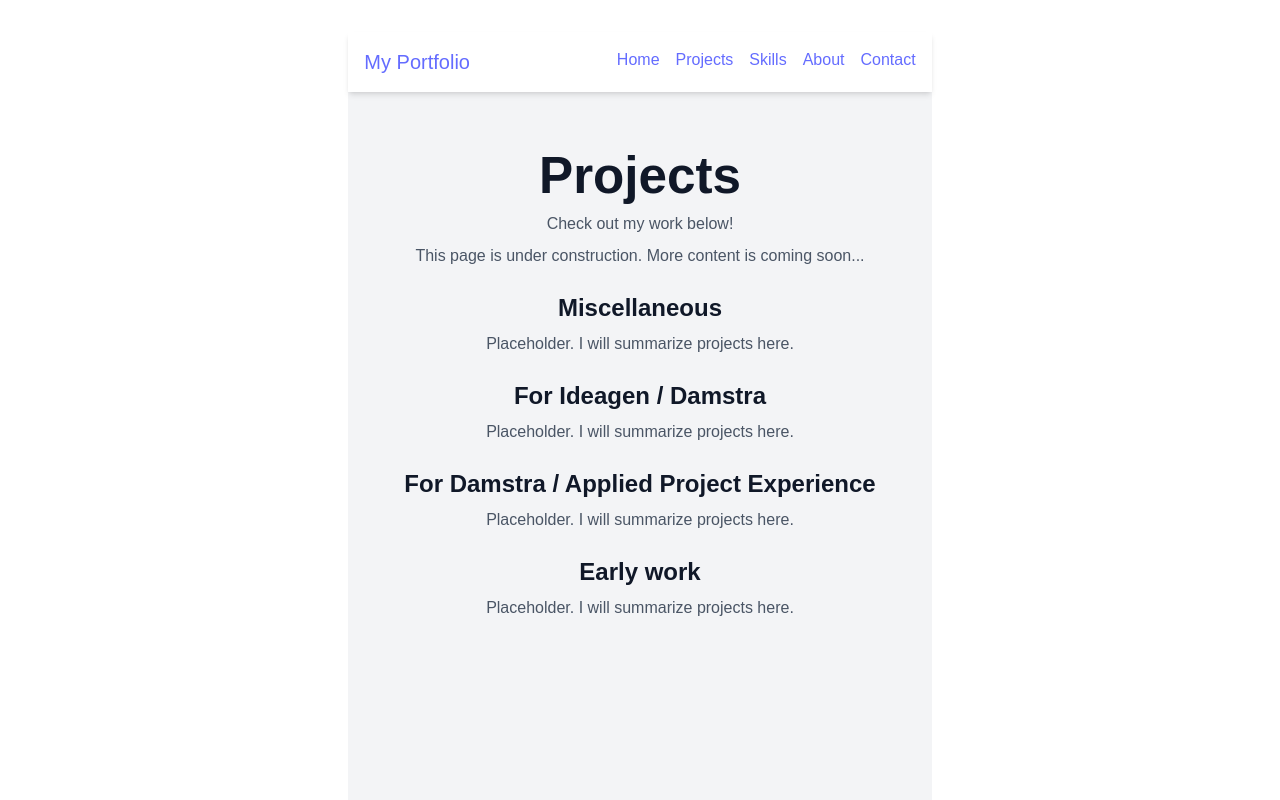
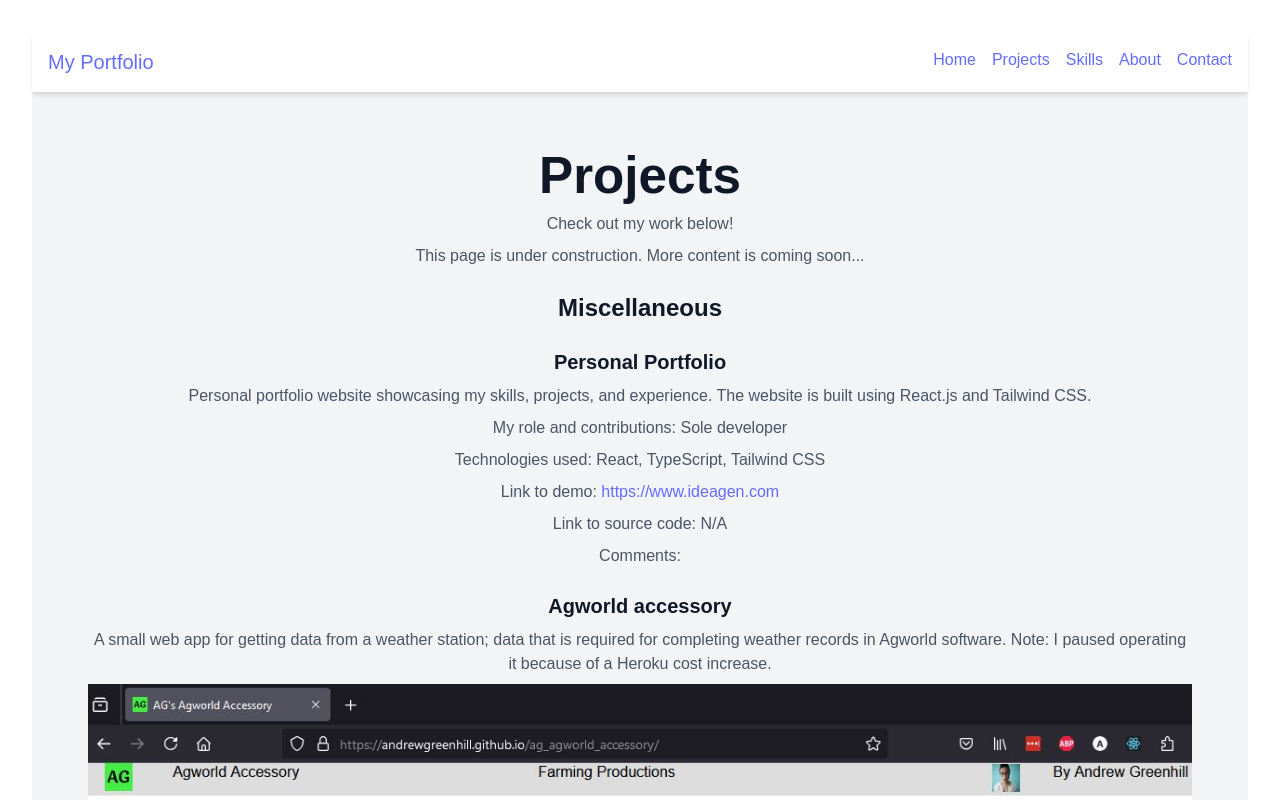
Before and after one commit to andrewgreenhill/ag-portfolio, a React (Vite) app: page /projects in a window 1280 px wide. Shown: the top 800 px of the page. Built offline with nearby package versions, Linux system fonts and the light colour scheme.

Commit message:
Create project data structure, with starter data, and adjust the projects display page to use that

```diff
--- a/src/assets/utils.ts
+++ b/src/assets/utils.ts
@@ -27,4 +27,10 @@ function sanitizeInput(input: string, removeNewlines?: boolean) {
   return processedInput.replace(/<\/?/g, '').replace(/[<>]/g, '');
 }
 
-export { emailAddressPattern, messageSummary, sanitizeInput };
+/** Function to extract the file name of the end of a URL to an image */
+function extractFileNameFromUrl(url: string) {
+  const urlParts = url.split('/');
+  return urlParts[urlParts.length - 1];
+}
+
+export { emailAddressPattern, messageSummary, sanitizeInput, extractFileNameFromUrl };
--- a/src/components/ContactForm.tsx
+++ b/src/components/ContactForm.tsx
@@ -2,7 +2,7 @@ import { useForm } from 'react-hook-form';
 import { useState } from 'react';
 import { motion } from 'framer-motion';
 import ReCAPTCHA from 'react-google-recaptcha';
-import { ContactFormDataType } from '../types';
+import { IContactFormData } from '../types';
 import './ContactForm.css';
 import { emailAddressPattern, messageSummary, sanitizeInput } from '../assets/utils';
 
@@ -19,7 +19,7 @@ function ContactForm({ titleMessage }: ContactFormProps) {
     setValue,
     setError,
     clearErrors,
-  } = useForm<ContactFormDataType>();
+  } = useForm<IContactFormData>();
 
   const SEND_EMAIL_ENDPOINT = import.meta.env.VITE_SEND_EMAIL_ENDPOINT;
   const RECAPTCHA_SITE_KEY = import.meta.env.VITE_RECAPTCHA_SITE_KEY;
@@ -37,7 +37,7 @@ function ContactForm({ titleMessage }: ContactFormProps) {
     if (status) setStatus('');
   };
 
-  const onSubmit = async (data: ContactFormDataType) => {
+  const onSubmit = async (data: IContactFormData) => {
     // Rate limiting, to alleviate bot spamming.
     // Spambots may submit forms in rapid succession but humans don’t.
     if (soonAfterSubmit) {
@@ -107,7 +107,7 @@ function ContactForm({ titleMessage }: ContactFormProps) {
 
   /** Handle change to a form field that is required */
   function handleRequiredFieldChange(
-    fieldName: keyof ContactFormDataType,
+    fieldName: keyof IContactFormData,
     value: string,
     alwaysSet?: boolean // Use 'true' to set the ReactHookForm value regardless of its error state
   ) {
--- /dev/null
+++ b/src/components/ProjectDisplay.tsx
@@ -0,0 +1,77 @@
+import { displayNameForGroup } from '../data/projectsData';
+import { IProjectRecord, TProjectGroupCode } from '../types';
+import { extractFileNameFromUrl } from '../assets/utils';
+
+interface DisplayProjectsOfGroupProps {
+  groupCode: TProjectGroupCode;
+  projectsData: IProjectRecord[];
+}
+
+function DisplayProjectsOfGroup({ groupCode, projectsData }: DisplayProjectsOfGroupProps) {
+  return (
+    <div>
+      <h2 className="text-2xl font-bold">{displayNameForGroup[groupCode]}</h2>
+      {projectsData.filter((project) => project.groupCode === groupCode).length === 0 ? (
+        <p className="mt-2 text-gray-600">
+          Under construction. There is no project data for this group yet. {/* TODO */}
+        </p>
+      ) : (
+        projectsData
+          .filter((project) => project.groupCode === groupCode)
+          .map((project, index) => (
+            <div key={index}>
+              <br />
+              {DisplayProject(project)}
+            </div>
+          ))
+      )}
+    </div>
+  );
+}
+
+function DisplayProject(projectData: IProjectRecord) {
+  return (
+    <div>
+      <h3 className="text-xl font-bold">{projectData.projectName}</h3>
+      <p className="mt-2 text-gray-600">{projectData.projectDescription}</p>
+      <p className="mt-2 text-gray-600">{DisplayImages(projectData.images)}</p>
+      <p className="mt-2 text-gray-600">My role and contributions: {projectData.myRole}</p>
+      <p className="mt-2 text-gray-600">Technologies used: {projectData.technologies}</p>
+      <p className="mt-2 text-gray-600">Link to demo: {DisplayLink(projectData.link2Demo)}</p>
+      <p className="mt-2 text-gray-600">
+        Link to source code: {DisplayLink(projectData.link2Code)}
+      </p>
+      <p className="mt-2 text-gray-600">Comments: {projectData.publicComments}</p>
+    </div>
+  );
+}
+
+function DisplayLink(link: string) {
+  if (!link) return null;
+  if (link?.toLowerCase() === 'na' || link?.toLowerCase() === 'n/a') return 'N/A';
+  return (
+    <a href={link} target="_blank" rel="noreferrer" className="text-blue-500">
+      {link}
+    </a>
+  );
+}
+
+function DisplayImages(images: string[]) {
+  if (!images || images.length === 0) return null;
+  return <div>{images.map((image, index) => DisplayImage(image, index))}</div>;
+}
+
+function DisplayImage(image: string, index: number) {
+  return (
+    <div key={index}>
+      <img
+        src={image}
+        alt={extractFileNameFromUrl(image) || `Screenshot ${index + 1}`}
+        className="project-screenshot"
+      />
+      <br />
+    </div>
+  );
+}
+
+export { DisplayProjectsOfGroup };
--- /dev/null
+++ b/src/data/projectsData.ts
@@ -0,0 +1,60 @@
+import { TProjectGroupCode, IProjectRecord } from '../types';
+
+const displayNameForGroup: Record<TProjectGroupCode, string> = {
+  Miscellaneous: 'Miscellaneous',
+  IdeagenDT: 'For Ideagen / Damstra',
+  DamstraAPE: 'For Damstra / Applied Project Experience',
+  EarlyWork: 'Early works',
+};
+
+const projectsData: IProjectRecord[] = [
+  {
+    id: 1,
+    groupCode: 'Miscellaneous',
+    subGroup: 'Miscellaneous',
+    projectName: 'Personal Portfolio',
+    projectDescription:
+      'Personal portfolio website showcasing my skills, projects, and experience. The website is built using React.js and Tailwind CSS.',
+    myRole: 'Sole developer',
+    technologies: 'React, TypeScript, Tailwind CSS',
+    link2Demo: 'https://www.ideagen.com',
+    link2Code: 'n/a',
+    images: [],
+    publicComments: '',
+    internalComments: '',
+  },
+  {
+    id: 2,
+    groupCode: 'Miscellaneous',
+    subGroup: 'Agworld',
+    projectName: 'Agworld accessory',
+    projectDescription:
+      'A small web app for getting data from a weather station; data that is required for completing weather records in Agworld software. Note: I paused operating it because of a Heroku cost increase.',
+    myRole: 'I created that as a simple demonstration for Agworld.',
+    technologies: 'JavaScript, React, HTML, CSS, APIs, GitHub Pages and Heroku.',
+    link2Demo: 'https://andrewgreenhill.github.io/ag_agworld_accessory',
+    link2Code: 'https://github.com/andrewgreenhill/ag_agworld_accessory',
+    images: ['http://localhost:5173/images/Agworld/ag_agworld_accessory.jpg'],
+    publicComments:
+      'This isn’t a complete project and it doesn’t make use of all the modern front-end development practices, having been made quickly and many years ago.',
+    internalComments: '',
+  },
+  {
+    id: 3,
+    groupCode: 'IdeagenDT',
+    subGroup: 'Ideagen',
+    projectName: 'Ideagen - Risk Management System',
+    projectDescription:
+      'Risk Management System for Ideagen. The system is used to manage risks, incidents, and audits. It is used by clients in various industries, including healthcare, aviation, and manufacturing.',
+    myRole:
+      'I was the lead developer on this project. I was responsible for the design and implementation of the system. I worked closely with the client to gather requirements and provide technical support.',
+    technologies: 'React, TypeScript, Redux, Node.js, Express, MongoDB',
+    link2Demo: 'https://www.ideagen.com',
+    link2Code: '',
+    images: [],
+    publicComments: '',
+    internalComments: '',
+  },
+];
+
+export { displayNameForGroup, projectsData };
--- a/src/pages/Projects.tsx
+++ b/src/pages/Projects.tsx
@@ -1,40 +1,35 @@
 import PageTransition from '../components/PageTransition';
+import { TProjectGroupCode } from '../types';
+import { projectsData } from '../data/projectsData';
+import { DisplayProjectsOfGroup } from '../components/ProjectDisplay';
 
 function Projects() {
+  const projectGroupsToDisplay: TProjectGroupCode[] = [
+    'Miscellaneous',
+    'IdeagenDT',
+    'DamstraAPE',
+    'EarlyWork',
+  ];
+
   return (
     <PageTransition>
       <div className="text-center p-10">
         <h1 className="text-3xl font-bold">Projects</h1>
         <p className="mt-2 text-gray-600">Check out my work below!</p>
 
+        {/* TODO */}
         <p className="mt-2 text-gray-600">
-          This page is under construction. More content is coming soon... {/* TODO */}
+          This page is under construction. More content is coming soon...
         </p>
 
-        <br />
-        <h2 className="text-2xl font-bold">Miscellaneous</h2>
-        <p className="mt-2 text-gray-600">
-          Placeholder. I will summarize projects here. {/* TODO */}
-        </p>
-
-        <br />
-        <h2 className="text-2xl font-bold">For Ideagen / Damstra</h2>
-        <p className="mt-2 text-gray-600">
-          Placeholder. I will summarize projects here. {/* TODO */}
-        </p>
-
-        <br />
-        <h2 className="text-2xl font-bold">For Damstra / Applied Project Experience</h2>
-        <p className="mt-2 text-gray-600">
-          Placeholder. I will summarize projects here. {/* TODO */}
-        </p>
-
-        <br />
-        <h2 className="text-2xl font-bold">Early work</h2>
-
-        <p className="mt-2 text-gray-600">
-          Placeholder. I will summarize projects here. {/* TODO */}
-        </p>
+        <div>
+          {projectGroupsToDisplay.map((groupCode, index) => (
+            <div key={index}>
+              <br />
+              {DisplayProjectsOfGroup({ groupCode, projectsData })}
+            </div>
+          ))}
+        </div>
       </div>
     </PageTransition>
   );
--- a/src/types.ts
+++ b/src/types.ts
@@ -1,10 +1,27 @@
-type ContactFormDataType = {
+interface IContactFormData {
   name: string;
   email: string;
   phone?: string;
   homeFaux?: string; // Honeypot field
   website?: string;
   message: string;
-};
+}
 
-export type { ContactFormDataType };
+type TProjectGroupCode = 'Miscellaneous' | 'IdeagenDT' | 'DamstraAPE' | 'EarlyWork';
+
+interface IProjectRecord {
+  id: number;
+  groupCode: TProjectGroupCode;
+  subGroup: string;
+  projectName: string;
+  projectDescription: string;
+  myRole: string;
+  technologies: string;
+  link2Demo: string;
+  link2Code: string;
+  images: string[];
+  publicComments: string;
+  internalComments: string; // Internal Comments will not be displayed to users
+}
+
+export type { IContactFormData, TProjectGroupCode, IProjectRecord };
```
Also changed, not shown: public/images/Agworld/ag_agworld_accessory.jpg (added), 1 other file (tests, documents, lock files or other folders).
